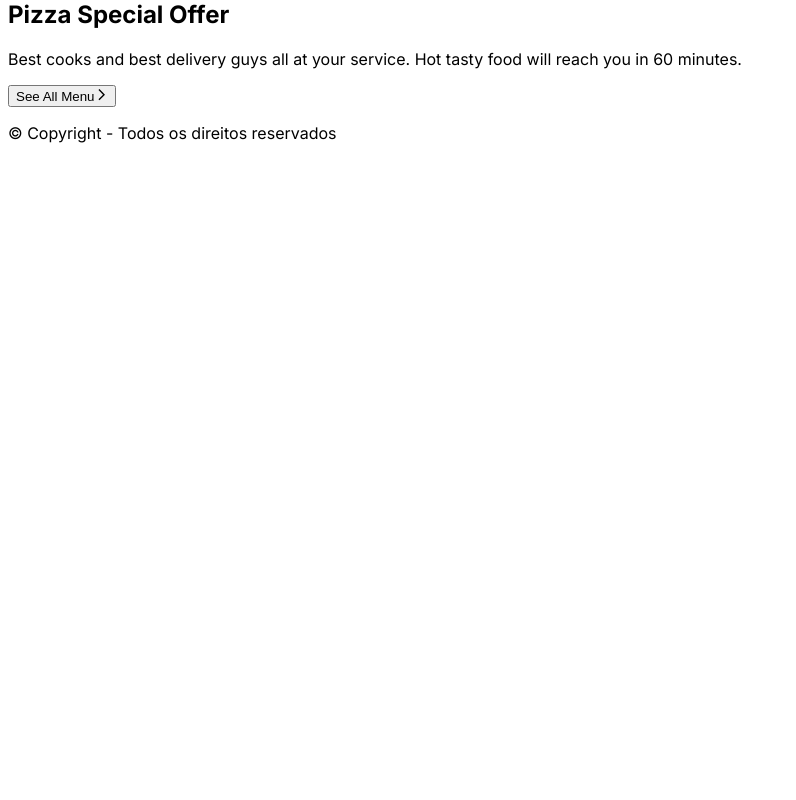
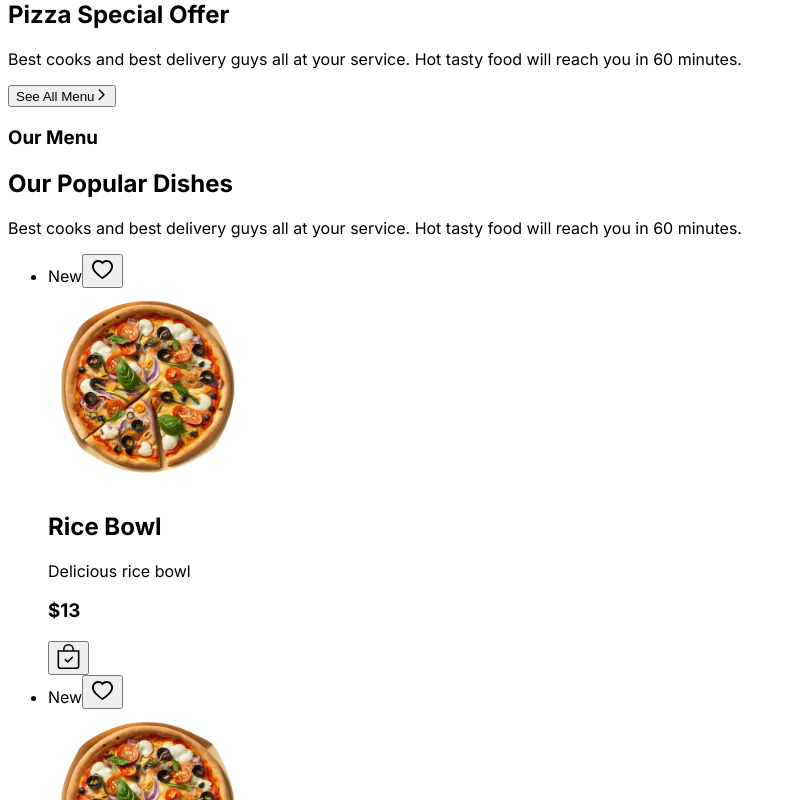
Before and after one commit to fabricio-fn/mais-sabor, a Next.js app: page / in a window 1280 px wide. Shown: the part 4480-5280 px from the top of the page, without its empty margins (0-796 px from the left). Before the commit the page ends 4639 px from the top, so only its background shows below. Built offline with nearby package versions, Linux system fonts and the light colour scheme.

Commit message:
fixes/tweaks

```diff
--- a/src/app/page.tsx
+++ b/src/app/page.tsx
@@ -1,6 +1,7 @@
 "use client"
 
 import Home from "@/components/Home/Home"
+import OurMenu from "@/components/OurMenu/OurMenu"
 import PizzaSpecialOffer from "@/components/PizzaSpecialOffer/PizzaSpecialOffer"
 
 export default function Main() {
@@ -8,6 +9,7 @@ export default function Main() {
     <main>
       <Home />
       <PizzaSpecialOffer />
+      <OurMenu />
     </main>
   )
 }
```
Also changed, not shown: src/components/PizzaSpecialOffer/PizzaSpecialOffer.tsx (+5 -5 lines), src/app/layout.tsx (line endings or trailing spaces), src/components/Button/StyleButton.ts (indentation only).
